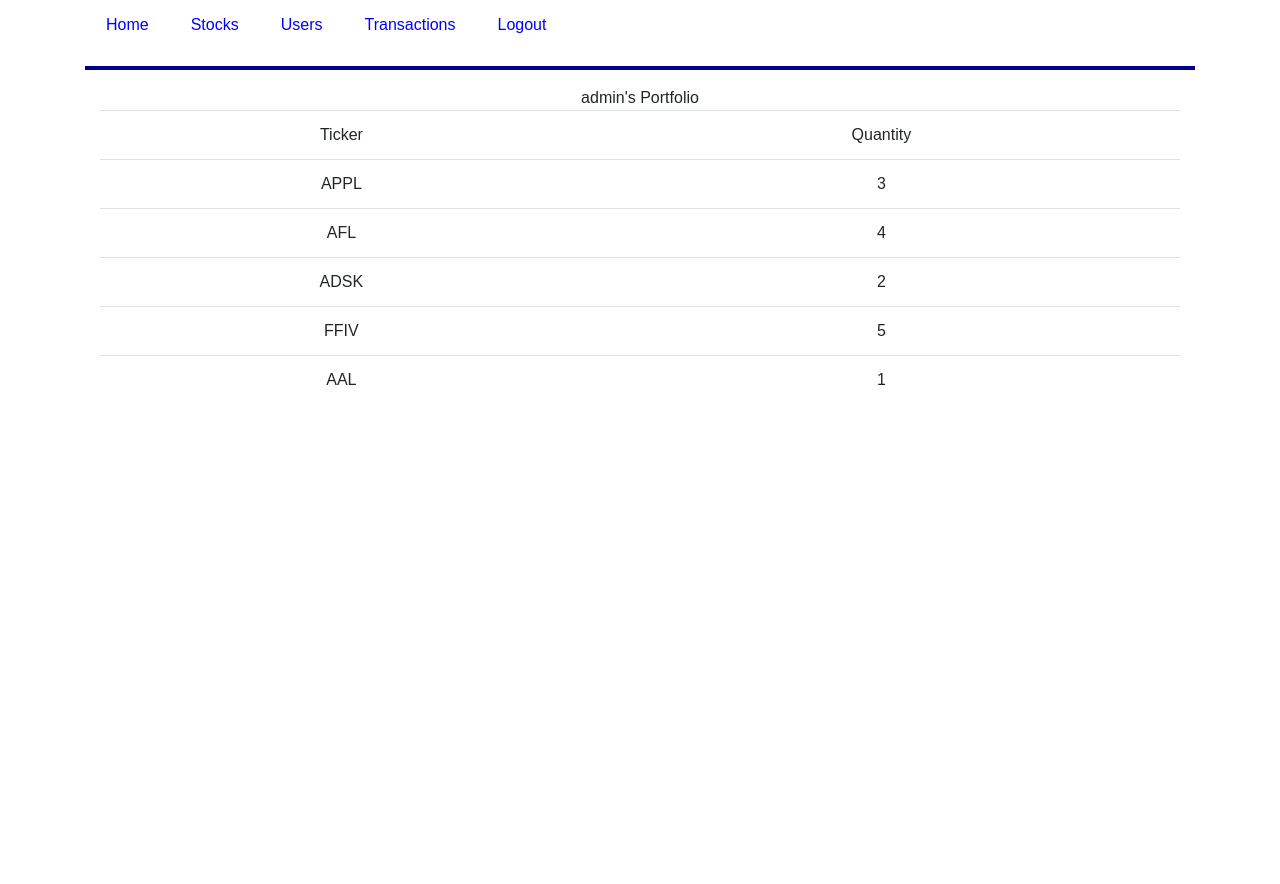
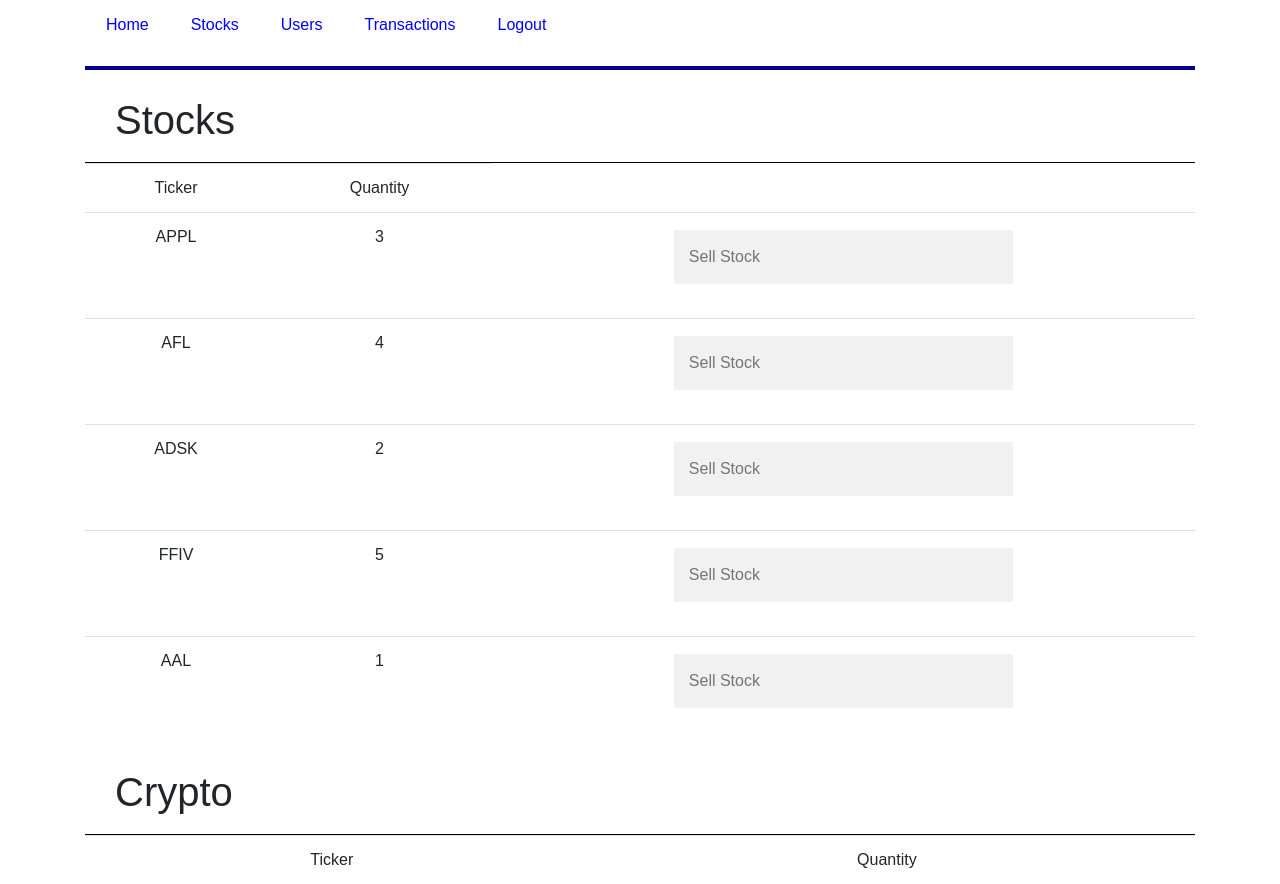
Before and after one commit to misaAle/CSE111-StockMarket-Project, a Flask app: page /portfolio in a window 1280 px wide. Before the commit the page ends 385 px from the top, so only its background shows below. Run offline with Flask 3, Linux system fonts and the light colour scheme; a user stored in the database is signed in; some libraries are stand-ins or nearby versions.

Commit message:
Added a bunch of stuff

```diff
--- a/application/routes.py
+++ b/application/routes.py
@@ -1,5 +1,6 @@
 import sqlite3
 import random
+from datetime import date
 from application import app
 from flask import render_template, g, request, url_for, redirect, session, flash
 from application.forms import LoginForm, RegisterForm
@@ -7,16 +8,26 @@ from application import db
 
 
 @app.route("/")
-@app.route("/home")
+@app.route("/home", methods=['POST', 'GET'])
 def home():
-    conn = db
-    db.row_factory = sqlite3.Row
-    cur = db.cursor()
-    cur.execute("select * from users;")
+    funds=0
+    if session.get('user_id'):
+        funds = executeQuery("SELECT u_acctbal FROM users WHERE u_userid = ?", [session['user_id']])[0][0]
+    if request.method == 'POST':
+        sql = """UPDATE users
+        SET u_acctbal = round(u_acctbal + ?, 2)
+        WHERE u_userid = ?"""
 
-    rows = cur.fetchall()
+        params = int(request.form['addCustom'])
 
-    return render_template("home.html", rows=rows,home=True)
+        if params < 0:
+            flash("Please enter a positive number", "danger")
+            return redirect('/home')
+        res = executeQuery(sql, [params, session['user_id']])
+        return redirect('/home')
+
+
+    return render_template("home.html", funds=funds, home=True)
 
 @app.route("/logout")
 def logout():
@@ -33,7 +44,7 @@ def login():
         username = form.username.data
         password = form.password.data
         if checkUser(username, password):
-            if username == 'admin' and password == 'admin1234':
+            if username == 'admin' and password == 'admin':
                 session['username'] = 'admin'
                 return redirect('/admin')
 
@@ -118,10 +129,52 @@ def register():
 def stocks():
 
     if request.method == 'POST':
-        if request.form.get('watchlist-submission') == 'Add to Watchlist':
-            print('Submitted')
+        # print(request.form.items, request.form.get('buy-submission'))
+        if request.form.get('buy-submission') != "":
             ticker = request.form.get("ticker")
-            print(ticker)
+            quantity = request.form.get("buy-submission")
+            price = executeQuery("SELECT s_price FROM stocks WHERE s_ticker = ?", [ticker])[0][0]
+            total = price * int(quantity)
+
+            if checkBalance(session['user_id']) < total:
+                flash(f"Unfortunately, you do not have at least ${total} in your balance.", "danger")
+                return redirect('/stocks')
+            else:
+                today = date.today()
+                today = today.strftime("%Y-%m-%d")
+                sql1 = """INSERT INTO orders (o_userid, o_ticker, o_quantity, o_tickerprice, o_orderdate)
+                VALUES
+                    (?, ?, ?, ?, ?);"""
+                params1 = [session['user_id'], ticker, quantity, price, today]
+
+                res = executeQuery(sql1, params1)
+
+                sql2 = """UPDATE users
+                SET u_acctbal = round(u_acctbal - ?, 2)
+                WHERE u_userid = ?;"""
+                params2 = [total, session['user_id']]
+
+                res = executeQuery(sql2, params2)
+
+                checkUserInPortfolio = executeQuery("SELECT count(p_userid) FROM portfolio WHERE p_userid = ?", [session['user_id']])[0][0]
+                checkTickerInPortfolio = executeQuery("SELECT count(p_ticker) FROM portfolio WHERE p_userid = ? AND p_ticker = ?", [session['user_id'], ticker])[0][0]
+                if checkUserInPortfolio == 0 or checkTickerInPortfolio == 0:
+                    res = executeQuery("""INSERT INTO portfolio
+                    VALUES
+                        (?,?,?);""", [session['user_id'], ticker, quantity])
+                else:
+                    sql3 = """UPDATE portfolio
+                    SET p_quantity = p_quantity + ?
+                    WHERE p_userid = ?"""
+                    params3 = [quantity, session['user_id']]
+                    res = executeQuery(sql3, params3)
+
+                flash("Congrats", "success")
+            return redirect('/portfolio')
+        elif request.form.get('watchlist-submission') == 'Add to Watchlist':
+            # print('Submitted')
+            ticker = request.form.get("ticker")
+            # print(ticker)
             sql = """INSERT INTO watchlist
                 VALUES
                     (?, ?)"""
@@ -130,11 +183,15 @@ def stocks():
             return redirect('/watchlist')
         elif request.form.get('updateStocks') == 'Update Stocks':
             print('Stocks Updated!')
-            randomUpdate = random.uniform(-5.0, 5.0)
-            print(randomUpdate)
-            sql = """UPDATE stocks
-            SET s_price = round(s_price*(1+?);"""
-            res = executeQuery(sql, [randomUpdate/100])
+            for i in range(504):
+                randomUpdate = random.uniform(-10.0, 10.0)
+                res = executeQuery("""UPDATE stocks
+                SET s_price = round(s_price*(1+?),2),
+                s_cap = round(s_price * s_volume,2)
+                WHERE s_ticker in
+                (SELECT s_ticker FROM stocks
+                ORDER BY RANDOM()
+                LIMIT 1);""", [randomUpdate/100])
             return redirect('/stocks')
 
     conn = db
@@ -149,16 +206,82 @@ def stocks():
 def crypto():
 
     if request.method == 'POST':
-        if request.form.get('crypto-watchlist-submission') == 'Add to Watchlist':
-            print('Submitted')
-            ticker = request.form.get("crypto-ticker")
-            print(ticker)
+        if request.form.get('buy-crypto') != "":
+                ticker = request.form.get("crypto-ticker")
+                quantity = request.form.get("buy-crypto")
+                price = executeQuery("SELECT c_price FROM crypto WHERE c_ticker = ?", [ticker])[0][0]
+                total = price * int(quantity)
+
+                if checkBalance(session['user_id']) < total:
+                    flash(f"Unfortunately, you do not have at least ${total} in your balance.", "danger")
+                    return redirect('/crypto')
+                else:
+                    today = date.today()
+                    today = today.strftime("%Y-%m-%d")
+                    sql1 = """INSERT INTO orders (o_userid, o_ticker, o_quantity, o_tickerprice, o_orderdate)
+                    VALUES
+                        (?, ?, ?, ?, ?);"""
+                    params1 = [session['user_id'], ticker, quantity, price, today]
+
+                    res = executeQuery(sql1, params1)
+
+                    sql2 = """UPDATE users
+                    SET u_acctbal = u_acctbal - ?
+                    WHERE u_userid = ?;"""
+                    params2 = [total, session['user_id']]
+
+                    res = executeQuery(sql2, params2)
+
+                    checkUserInPortfolio = executeQuery("SELECT count(p_userid) FROM portfolio WHERE p_userid = ?", [session['user_id']])[0][0]
+                    checkTickerInPortfolio = executeQuery("SELECT count(p_ticker) FROM portfolio WHERE p_userid = ? AND p_ticker = ?", [session['user_id'], ticker])[0][0]
+                    if checkUserInPortfolio == 0 or checkTickerInPortfolio == 0:
+                        res = executeQuery("""INSERT INTO portfolio
+                        VALUES
+                            (?,?,?);""", [session['user_id'], ticker, quantity])
+                    else:
+                        sql3 = """UPDATE portfolio
+                        SET p_quantity = p_quantity + ?
+                        WHERE p_userid = ?"""
+                        params3 = [quantity, session['user_id']]
+                        res = executeQuery(sql3, params3)
+                    flash("Congrats", "success")
+                return redirect('/portfolio')
+        elif request.form.get('crypto-watchlist-submission') == 'Add to Watchlist':
+            # print('Submitted')
+            ticker = request.form.get("ticker")
+            # print(ticker)
             sql = """INSERT INTO watchlist
                 VALUES
                     (?, ?)"""
             params = [session['user_id'], ticker ]
             res = executeQuery(sql, params)
             return redirect('/watchlist')
+        elif request.form.get('updateCrypto') == 'Update Crypto':
+            print('Crypto Updated!')
+            for i in range(7):
+                randomUpdate = random.uniform(-30.0, 30.0)
+                res = executeQuery("""UPDATE crypto
+                SET c_price = round(c_price*(1+?),2)
+                WHERE c_ticker in
+                (SELECT c_ticker FROM crypto
+                ORDER BY RANDOM()
+                LIMIT 1);""", [randomUpdate/100])
+            return redirect('/crypto')
+
+
+
+
+    # if request.method == 'POST':
+    #     if request.form.get('crypto-watchlist-submission') == 'Add to Watchlist':
+    #         print('Submitted')
+    #         ticker = request.form.get("crypto-ticker")
+    #         print(ticker)
+    #         sql = """INSERT INTO watchlist
+    #             VALUES
+    #                 (?, ?)"""
+    #         params = [session['user_id'], ticker]
+    #         res = executeQuery(sql, params)
+    #         return redirect('/watchlist')
 
     conn = db
     db.row_factory = sqlite3.Row
@@ -167,19 +290,44 @@ def crypto():
     crypto_rows = cur.fetchall()
     return render_template('crypto.html', crypto_rows=crypto_rows, crypto=True)
 
-@app.route("/portfolio")
+@app.route("/portfolio", methods=['POST', 'GET'])
 def portfolio():
 
     if session.get('username'):
+
+        if request.method == 'POST':
+            if request.form.get('sell-stock-submission') == "Sell":
+                print("bruh")
+                ticker = request.form.get("portfolio-stock-ticker")
+                sell_quantity = request.form.get("sell-stock-submission")
+                price = executeQuery("SELECT s_price FROM stocks WHERE s_ticker = ?", [ticker])[0][0]
+                total = price * int(quantity)
+                user_quantity = executeQuery("SELECT p_quantity FROM portfolio WHERE p_userid = ? AND p_ticker = ?", \
+                [session['user_id'], ticker])[0][0]
+                if user_quantity > sell_quantity:
+                    flash(f"You cannot sell more than what you own.")
+                return redirect('/portfolio')
+            pass
+
         conn = db
         db.row_factory = sqlite3.Row
         cur = db.cursor()
         cur.execute("""SELECT p_ticker, p_quantity FROM portfolio, users
-WHERE u_userid = p_userid
-AND u_userid = ?;""", [session['user_id']])
-        portfolio_rows = cur.fetchall()
-        return render_template("portfolio.html", portfolio_rows=portfolio_rows, portfolio=True)
-    return render_template("portfolio.html",portfolio=True)
+        WHERE u_userid = p_userid
+        AND p_ticker not in
+        (SELECT c_ticker FROM crypto)
+        AND u_userid = ?;""", [session['user_id']])
+        stock_portfolio_rows = cur.fetchall()
+
+        cur.execute("""SELECT DISTINCT p_ticker FROM portfolio, users, crypto
+        WHERE u_userid = p_userid
+        AND p_ticker in
+        (SELECT c_ticker FROM crypto)
+        AND u_userid = ?;""", [session['user_id']])
+        crypto_portfolio_rows = cur.fetchall()
+
+        return render_template("portfolio.html", stock_portfolio_rows=stock_portfolio_rows, crypto_portfolio_rows=crypto_portfolio_rows, portfolio=True)
+    return render_template("portfolio.html", portfolio=True)
 
 @app.route("/watchlist")
 def watchlist():
@@ -221,10 +369,18 @@ def transactions():
     transaction_rows = cur.fetchall()
     return render_template('transactions.html', transaction_rows=transaction_rows, transactions=True)
 
-@app.route('/users')
+@app.route('/users', methods=['POST', 'GET'])
 def users():
     if session.get('username') != 'admin':
         return redirect('/home')
+
+    if request.method == 'POST':
+        if request.form.get('deleteUser') == 'Remove User':
+            user = request.form.get('user')
+            sql = """DELETE FROM users
+            WHERE u_username = ?"""
+            res = executeQuery(sql, [user])
+            return redirect('/users')
     conn = db
     db.row_factory = sqlite3.Row
     cur = db.cursor()
@@ -279,6 +435,10 @@ def checkUser(username, password):
     res = executeQuery("SELECT count() from users where u_username = ? AND u_password = ?", [username, password])
     return res[0][0] == 1
 
+def checkBalance(user_id):
+    res = executeQuery("SELECT u_acctbal FROM users WHERE u_userid = ?", [user_id])
+    return res[0][0]
+
 @app.teardown_appcontext
 def close_connection(exception):
     db = getattr(g, '_database', None)
--- a/application/static/css/main.css
+++ b/application/static/css/main.css
@@ -41,7 +41,7 @@ hr {
 }
 
 input[type=text], input[type=password] {
-    width: 100%;
+    width: 50%;
     padding: 15px;
     margin: 5px 0 22px 0;
     display: inline-block;
--- a/application/templates/crypto.html
+++ b/application/templates/crypto.html
@@ -9,7 +9,7 @@
             <h1>All Available Crypto</h1>
             {% if session['username'] == 'admin' %}
             <form action="" method="post">
-                <input type="submit" name="updateStocks" value="Update Stocks">
+                <input type="submit" name="updateCrypto" value="Update Crypto">
             </form>
             {% endif %}
         <!-- </div> -->
@@ -31,6 +31,9 @@
                 <td>
                     <input type="submit" name="crypto-watchlist-submission" value="Add to Watchlist">
                 </td>
+                <td>
+                    <input type="text" name="buy-crypto" placeholder="Buy">
+                </td>
                 {% endif %}
             </form>
         </tr>
--- a/application/templates/portfolio.html
+++ b/application/templates/portfolio.html
@@ -2,12 +2,21 @@
 
 {% block content %}
 
-<div class="container">
+{% if session['username'] %}
+    <div class="stock-container">
 
-    <div class="row">
-        <div class="col-md-12 text-center">
-            {% if session['username'] %}
-            <span class="user">{{ session['username'] }}'s Portfolio</span>
+        <!-- <div class="row"> -->
+            <!-- <div class="col-md-12 text-center"> -->
+                <h1>Stocks</h1>
+
+                <!-- {% if session['username'] == 'admin' %}
+                <form action="" method="post">
+                    <input type="submit" name="updateStocks" value="Update Stocks">
+                </form>
+                {% endif %} -->
+            <!-- </div> -->
+        <!-- </div> -->
+    </div>
     <table class="table table-stripped">
         <thead>
             <td>Ticker</td>
@@ -16,21 +25,58 @@
             <td>Market Cap</td> -->
         </thead>
 
-                {% for row in portfolio_rows %}
+        {% for row in stock_portfolio_rows %}
             <tr>
-                        <td>{{row["p_ticker"]}}</td>
+                <form action="" method="post">
+                    <td><input type="hidden" name="portfolio-stock-ticker" value="{{ row["p_ticker"] }}"> {{ row["p_ticker"] }}</td>
                     <td>{{row["p_quantity"]}}</td>
                     <!-- <td>{{row["s_volume"]}}</td>
                     <td>{{row["s_cap"]}}</td> -->
+                    <td>
+                        <input type="text" name="sell-stock-submission" placeholder="Sell Stock">
+                    </td>
+                </form>
+            </tr>
+        {% endfor %}
+    </table>
+
+    <div class="stock-container">
+
+        <!-- <div class="row"> -->
+            <!-- <div class="col-md-12 text-center"> -->
+                <h1>Crypto</h1>
+                <!-- {% if session['username'] == 'admin' %}
+                <form action="" method="post">
+                    <input type="submit" name="updateStocks" value="Update Stocks">
+                </form>
+                {% endif %} -->
+            <!-- </div> -->
+        <!-- </div> -->
+    </div>
+    <table class="table table-stripped">
+        <thead>
+            <td>Ticker</td>
+            <td>Quantity</td>
+            <!-- <td>Volume</td>
+            <td>Market Cap</td> -->
+        </thead>
+
+        {% for row in crypto_portfolio_rows %}
+            <tr>
+                <form action="" method="post">
+                    <td><input type="hidden" name="portfolio-crypto-ticker" value="{{ row["p_ticker"] }}"> {{ row["p_ticker"] }}</td>
+                    <td>{{row["p_quantity"]}}</td>
+                    <!-- <td>{{row["s_volume"]}}</td>
+                    <td>{{row["s_cap"]}}</td> -->
+                    <td>
+                        <input type="text" name="sell-crypto-submission" placeholder="Sell Crypto">
+                    </td>
+                </form>
             </tr>
         {% endfor %}
     </table>
 {% else %}
-            <p>Login to access your portfolio.<a href="{{ url_for('login') }}"> Login</a></p>
+    <p>Login to access your watchlist.<a href="{{ url_for('login') }}"> Login</a></p>
 {% endif %}
-        </div>
-    </div>
-</div>
-
 
 {% endblock %}
--- a/application/templates/stocks.html
+++ b/application/templates/stocks.html
@@ -35,6 +35,9 @@
                     <td>
                         <input type="submit" name="watchlist-submission" value="Add to Watchlist">
                     </td>
+                    <td>
+                        <input type="text" name="buy-submission" placeholder="Buy">
+                    </td>
                     {% endif %}
                 </form>
             </tr>
--- a/application/templates/transactions.html
+++ b/application/templates/transactions.html
@@ -10,7 +10,7 @@
         </div>
     </div>
 </div>
-<table>
+<table class="table table-stripped">
     <thead>
         <td>Order ID</td>
         <td>User ID</td>
```
Also changed, not shown: application/templates/home.html (+14 -1 lines), application/templates/users.html (+9 -4 lines), test.sql (+64 -63 lines), main.sqlite, 1 other file. Lines whose indentation alone changed are shown as unchanged.
